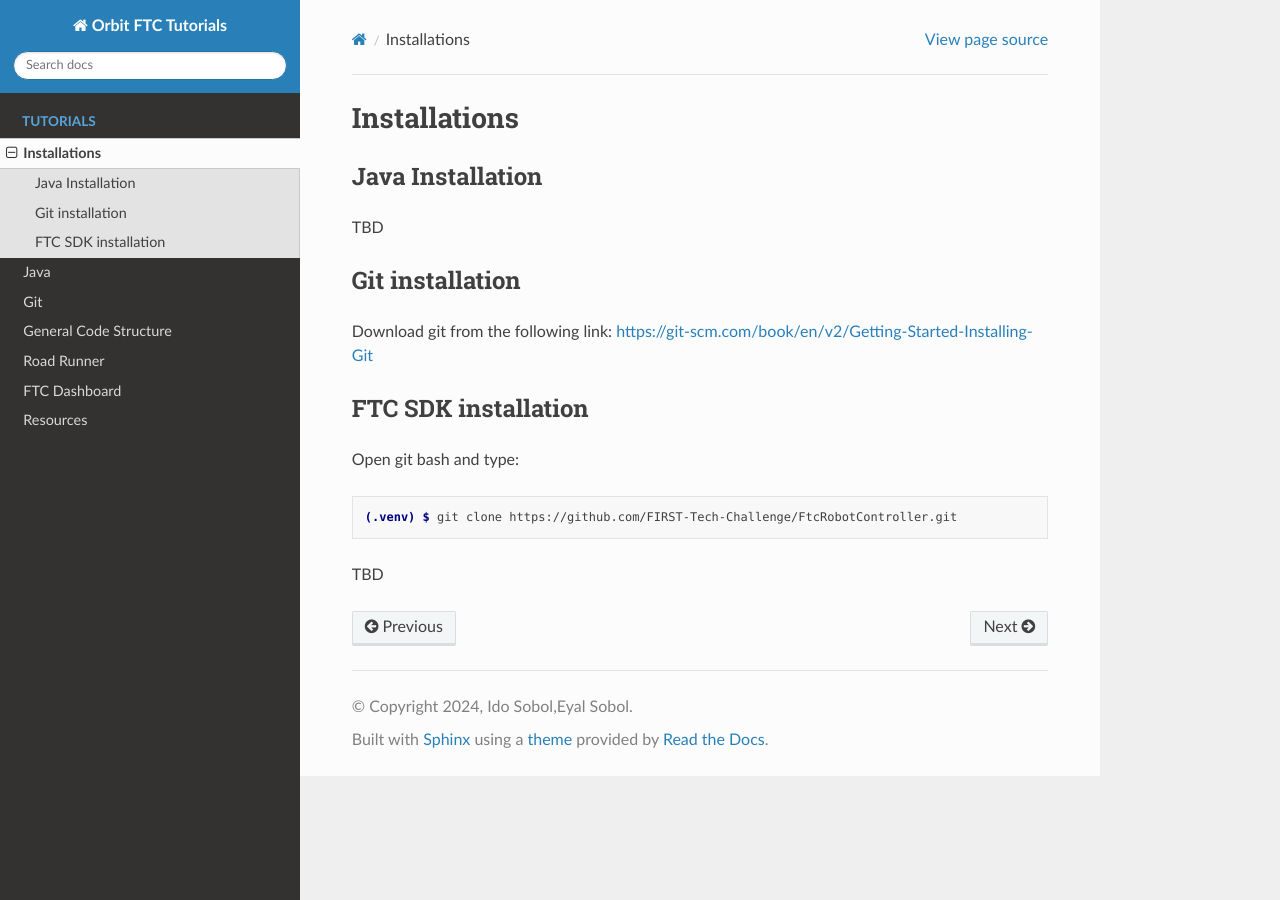
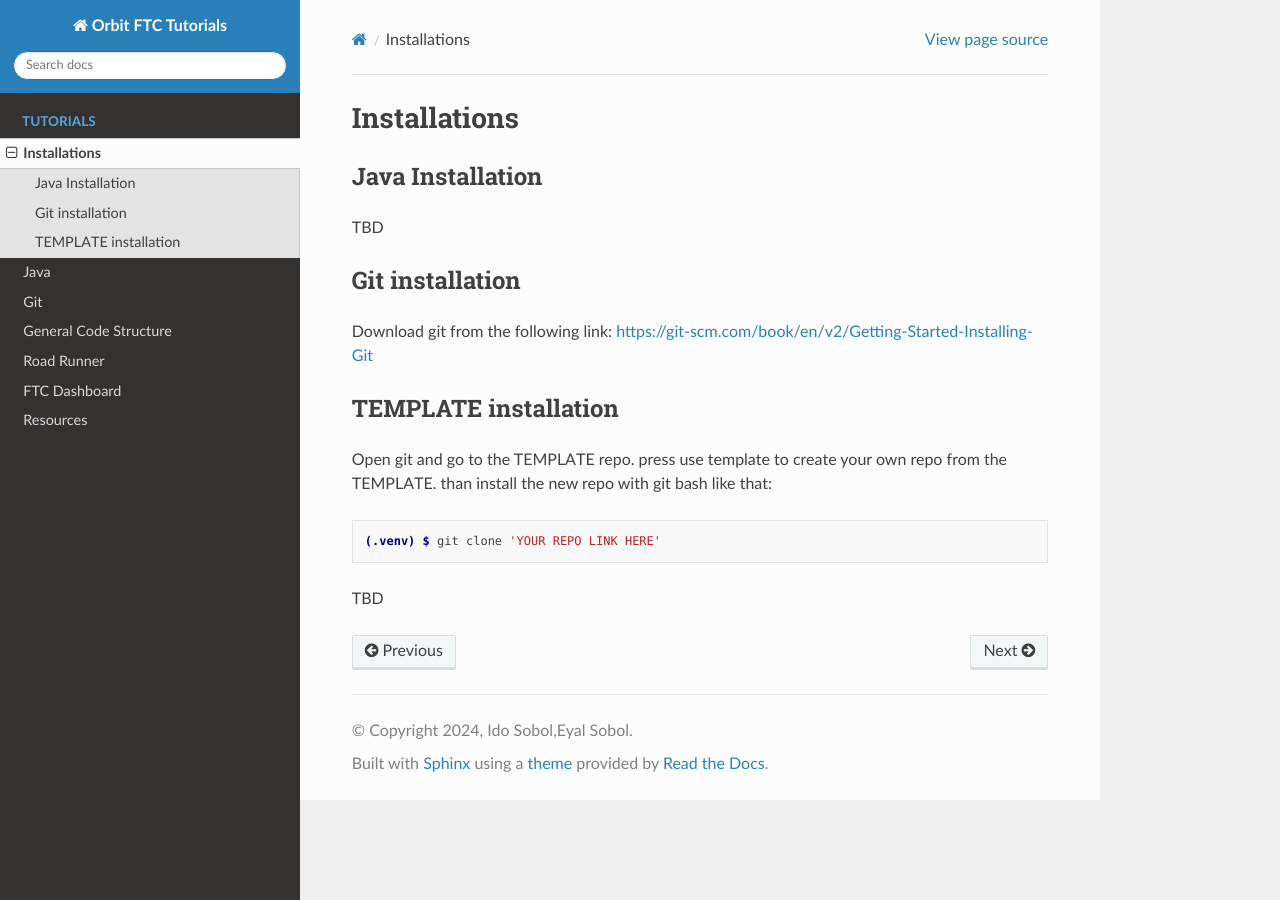
Before and after one commit to FTC-ORBIT/Tutorials-Docs, a Sphinx documentation site: the page built from docs/source/install.rst, in a window 1280 px wide. Built offline with Sphinx 7.4.7 and the Read the Docs theme 3.1.0, drawn with Linux system fonts in a browser that asks for light colours.

Commit message:
update install - using templete instead of using ftcRobotControler

```diff
--- a/docs/source/install.rst
+++ b/docs/source/install.rst
@@ -13,12 +13,12 @@ Git installation
 Download git from the following link:
 https://git-scm.com/book/en/v2/Getting-Started-Installing-Git
 
-FTC SDK installation
+TEMPLATE installation
 ----------------
-Open git bash and type:
+Open git and go to the TEMPLATE repo. press use template to create your own repo from the TEMPLATE. than install the new repo with git bash like that:
 
 .. code-block:: console
 
-   (.venv) $ git clone https://github.com/FIRST-Tech-Challenge/FtcRobotController.git
+   (.venv) $ git clone 'YOUR REPO LINK HERE'
 
 TBD
```
